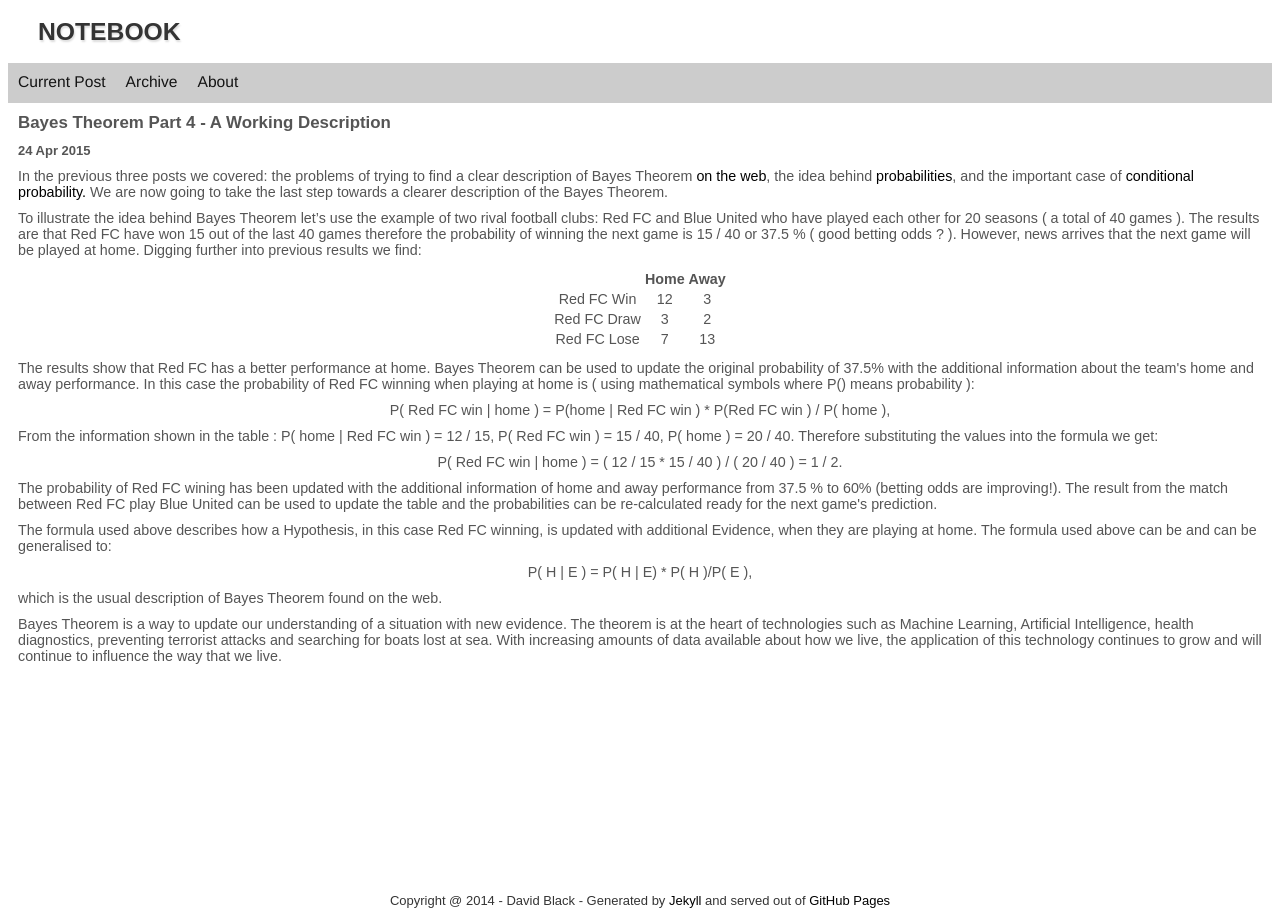
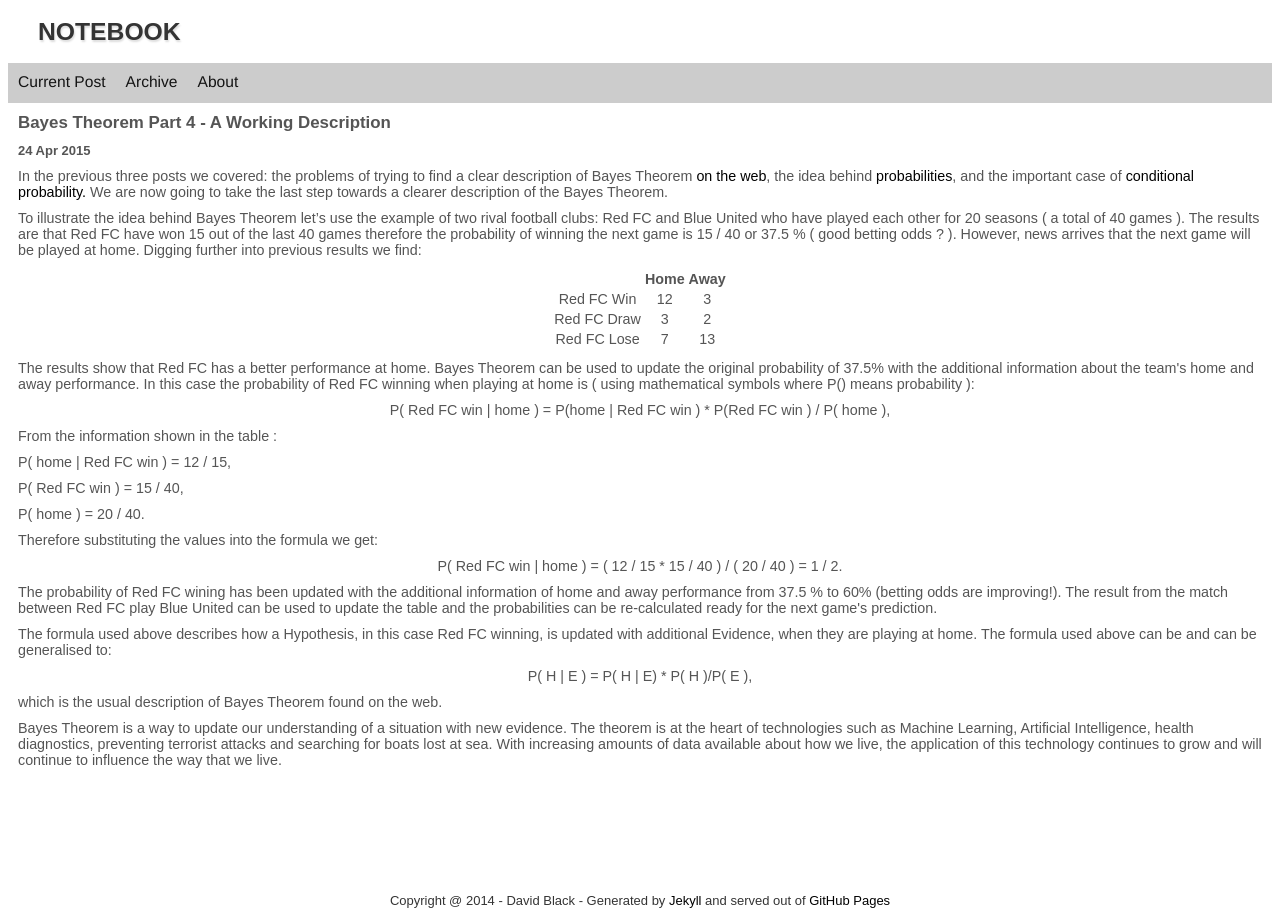
Before and after one commit to dtinblack/dtinblack.github.io, a Jekyll site: the page built from _posts/2015-04-24-archived.html, in a window 1280 px wide. Built offline with Jekyll 4.4.1, drawn with Linux system fonts in a browser that asks for light colours.

Commit message:
new post 8th May 2015

```diff
--- a/_posts/2015-04-24-current.html
+++ b/_posts/2015-04-24-archived.html
@@ -74,12 +74,19 @@ P( Red FC win | home ) = P(home | Red FC win ) * P(Red FC win ) / P( home ),
 
 <p>
 From the information shown in the table :
-
+<p>
 P( home | Red FC win ) = 12 / 15,
+</p>
+<p>
 P( Red FC win ) = 15 / 40,
+</p>
+<p>
 P( home ) = 20 / 40.
-
+</p>
+<p>
 Therefore substituting the values into the formula we get:
+</p>
+<p>
 <center>
 P( Red FC win | home ) = ( 12 / 15 * 15 / 40 )  / ( 20 / 40 ) = 1 / 2.
 </center>
--- a/assets/css/layout.css
+++ b/assets/css/layout.css
@@ -224,6 +224,25 @@ footer > a {
   color: black;
 }
 
+/* embedded videos */
+
+.videowrapper {
+    float: none;
+    clear: both;
+    width: 100%;
+    position: relative;
+    padding-bottom: 56.25%;
+    padding-top: 25px;
+    height: 0;
+}
+.videowrapper iframe {
+    position: absolute;
+    top: 0;
+    left: 0;
+    width: 100%;
+    height: 100%;
+}
+
 
 /* Media Query */
 
```
Also changed, not shown: _posts/2015-05-08-current.html (added, +80 -0 lines), README.md.
